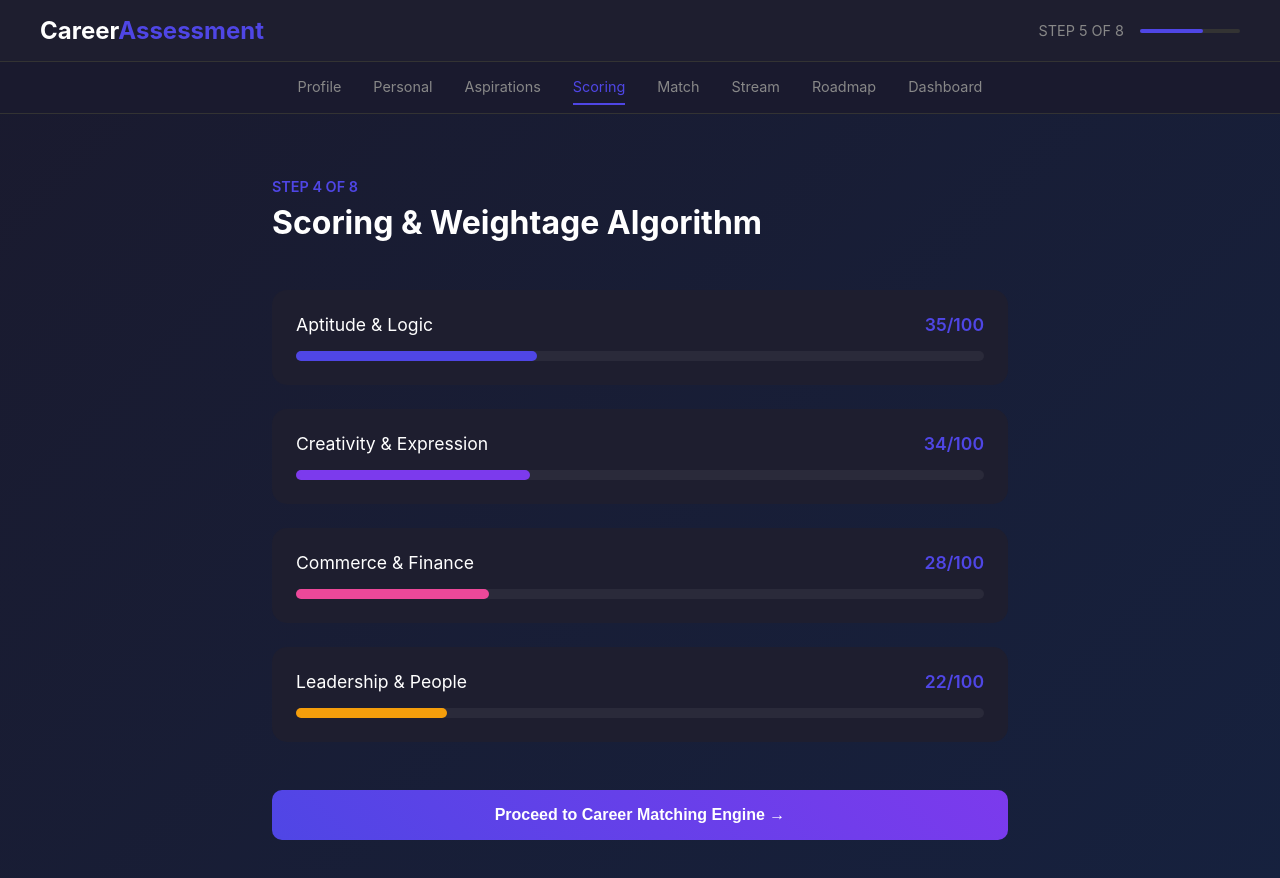
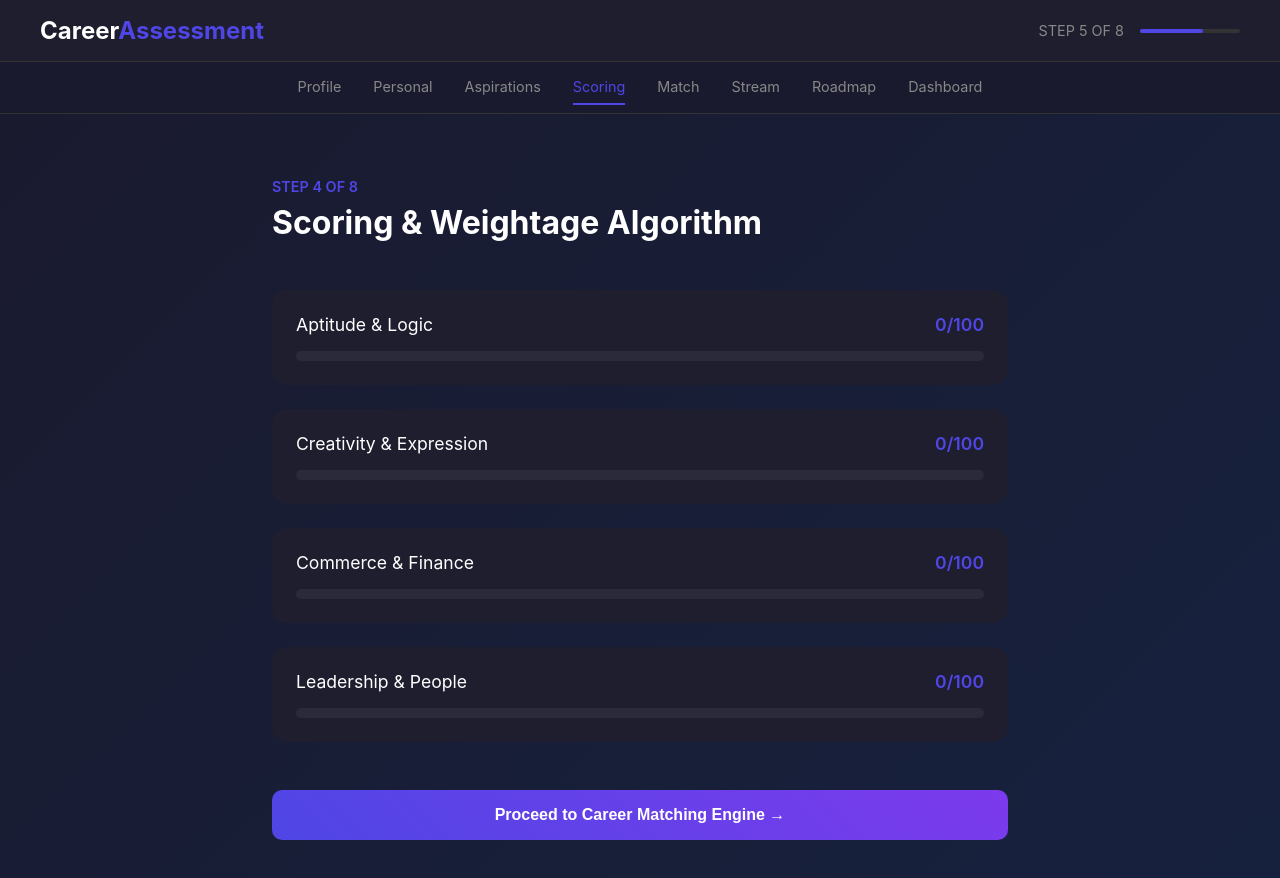
Before and after one commit to Navyaadla29/career-assessment-frontend, a React (Create React App) app: page /scoring in a window 1280 px wide. Shown: the top 878 px of the page. Built offline with nearby package versions, Linux system fonts and the light colour scheme.

Commit message:
Added real scoring calculation

```diff
--- a/src/pages/Scoring.js
+++ b/src/pages/Scoring.js
@@ -1,15 +1,65 @@
-import React from 'react';
+import React, { useEffect, useState } from 'react';
 import { useNavigate } from 'react-router-dom';
 
 function Scoring() {
   const navigate = useNavigate();
+  const [scores, setScores] = useState({
+    aptitude: 0,
+    creativity: 0,
+    commerce: 0,
+    leadership: 0
+  });
 
-  const scores = [
-    { category: 'Aptitude & Logic', score: 35, max: 100, color: '#4f46e5' },
-    { category: 'Creativity & Expression', score: 34, max: 100, color: '#7c3aed' },
-    { category: 'Commerce & Finance', score: 28, max: 100, color: '#ec4899' },
-    { category: 'Leadership & People', score: 22, max: 100, color: '#f59e0b' }
-  ];
+  useEffect(() => {
+    calculateScores();
+  }, []);
+
+  const calculateScores = () => {
+    // Get all module answers from localStorage
+    const module1 = JSON.parse(localStorage.getItem('module1') || '{}');
+    const module2 = JSON.parse(localStorage.getItem('module2') || '{}');
+    const module3 = JSON.parse(localStorage.getItem('module3') || '{}');
+    const module4 = JSON.parse(localStorage.getItem('module4') || '{}');
+    const module5 = JSON.parse(localStorage.getItem('module5') || '{}');
+    const module6 = JSON.parse(localStorage.getItem('module6') || '{}');
+    const module7 = JSON.parse(localStorage.getItem('module7') || '{}');
+
+    // Calculate scores based on answers
+    // This is a simplified calculation - you can make it more complex
+    const aptitudeScore = calculateCategoryScore([module2, module6]);
+    const creativityScore = calculateCategoryScore([module1, module3]);
+    const commerceScore = calculateCategoryScore([module4, module6]);
+    const leadershipScore = calculateCategoryScore([module3, module5, module7]);
+
+    setScores({
+      aptitude: aptitudeScore,
+      creativity: creativityScore,
+      commerce: commerceScore,
+      leadership: leadershipScore
+    });
+
+    // Save total scores for dashboard
+    localStorage.setItem('totalScores', JSON.stringify({
+      aptitude: aptitudeScore,
+      creativity: creativityScore,
+      commerce: commerceScore,
+      leadership: leadershipScore
+    }));
+  };
+
+  const calculateCategoryScore = (modules) => {
+    let total = 0;
+    let count = 0;
+
+    modules.forEach(module => {
+      Object.values(module).forEach(value => {
+        total += Number(value) || 0;
+        count++;
+      });
+    });
+
+    return count > 0 ? Math.round((total / count) * 10) : 0;
+  };
 
   return (
     <div style={styles.container}>
@@ -19,21 +69,61 @@ function Scoring() {
       </div>
 
       <div style={styles.scoresContainer}>
-        {scores.map((item, index) => (
-          <div key={index} style={styles.scoreCard}>
+        <div style={styles.scoreCard}>
           <div style={styles.scoreHeader}>
-              <span style={styles.category}>{item.category}</span>
-              <span style={styles.scoreValue}>{item.score}/{item.max}</span>
+            <span style={styles.category}>Aptitude & Logic</span>
+            <span style={styles.scoreValue}>{scores.aptitude}/100</span>
           </div>
           <div style={styles.scoreBar}>
             <div style={{
               ...styles.scoreFill,
-                width: `${(item.score/item.max)*100}%`,
-                background: item.color
+              width: `${scores.aptitude}%`,
+              background: '#4f46e5'
             }}></div>
           </div>
         </div>
-        ))}
+
+        <div style={styles.scoreCard}>
+          <div style={styles.scoreHeader}>
+            <span style={styles.category}>Creativity & Expression</span>
+            <span style={styles.scoreValue}>{scores.creativity}/100</span>
+          </div>
+          <div style={styles.scoreBar}>
+            <div style={{
+              ...styles.scoreFill,
+              width: `${scores.creativity}%`,
+              background: '#7c3aed'
+            }}></div>
+          </div>
+        </div>
+
+        <div style={styles.scoreCard}>
+          <div style={styles.scoreHeader}>
+            <span style={styles.category}>Commerce & Finance</span>
+            <span style={styles.scoreValue}>{scores.commerce}/100</span>
+          </div>
+          <div style={styles.scoreBar}>
+            <div style={{
+              ...styles.scoreFill,
+              width: `${scores.commerce}%`,
+              background: '#ec4899'
+            }}></div>
+          </div>
+        </div>
+
+        <div style={styles.scoreCard}>
+          <div style={styles.scoreHeader}>
+            <span style={styles.category}>Leadership & People</span>
+            <span style={styles.scoreValue}>{scores.leadership}/100</span>
+          </div>
+          <div style={styles.scoreBar}>
+            <div style={{
+              ...styles.scoreFill,
+              width: `${scores.leadership}%`,
+              background: '#f59e0b'
+            }}></div>
+          </div>
+        </div>
       </div>
 
       <button
```
Lines whose indentation alone changed are shown as unchanged.
